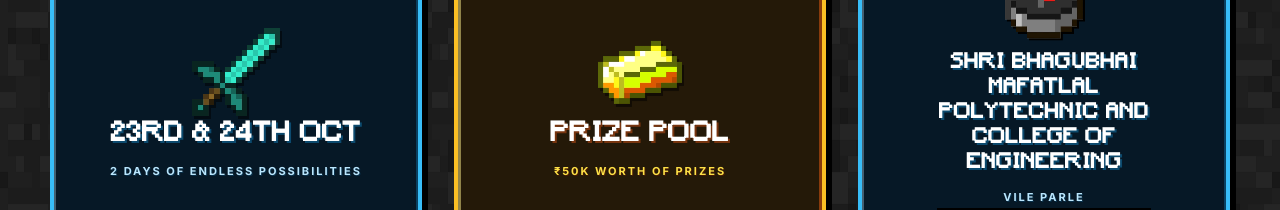
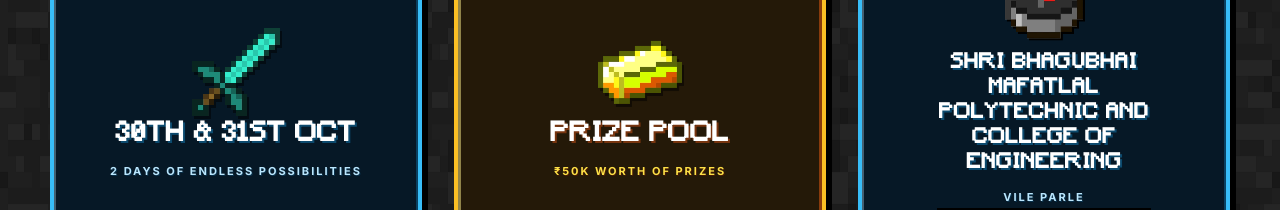
Before and after one commit to Jeel88/ChanakyaCraft, a React (Vite) app: page / in a window 1280 px wide. Shown: the part 1060-1270 px from the top of the page. Built offline with nearby package versions, Linux system fonts and the light colour scheme.

Commit message:
Update EventBottomSection.jsx

```diff
--- a/src/components/EventBottomSection.jsx
+++ b/src/components/EventBottomSection.jsx
@@ -74,7 +74,7 @@
                 />
               </picture>
             </div>
-            <h3 className="card-main-title text-cyan">23RD & 24TH OCT</h3>
+            <h3 className="card-main-title text-cyan">30TH & 31ST OCT</h3>
             <p className="card-sub-title text-cyan-sub">2 DAYS OF ENDLESS POSSIBILITIES</p>
           </div>
 
```
